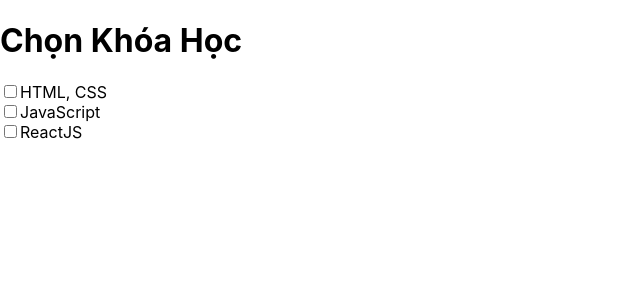
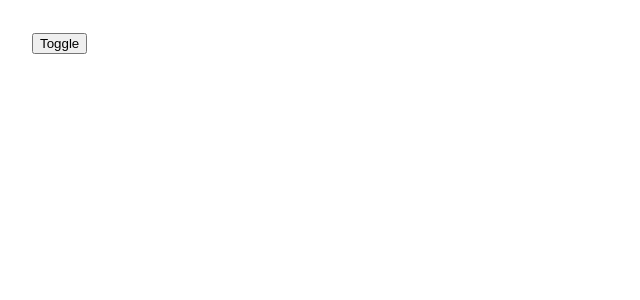
Before and after one commit to th4nh-phat09/ReactJS, a React (Create React App) app: page / in a window 1280 px wide. Shown: the top 300 px of the page, without its empty margins (0-640 px from the left). Built offline with nearby package versions, Linux system fonts and the light colour scheme.

Commit message:
mounted-unmounted

```diff
--- a/src/App.js
+++ b/src/App.js
@@ -1,34 +1,14 @@
-import React, { useState } from "react";
-
+import { useState } from "react";
+import Content from "./Content";
 function App() {
-  // Giả lập dữ liệu từ API
-  const courses = [
-    { id: '1', text: 'HTML, CSS' },
-    { id: '2', text: 'JavaScript' },
-    { id: '3', text: 'ReactJS' },
-  ];
-  const [checked, setChecked] = useState([]); // Lưu trữ ID của radio button được chọn
-
-  const handleClick = (id) => {
-     if(checked.includes(id)) {
-      setChecked(checked.filter(item => item !== id));
-  }
-  else
-    setChecked(prev => [...prev, id]);
-}
+  const [show, setShow] = useState(false); // Khởi tạo state show với giá trị false
 
   return (
-    <div>
-    <h1>Chọn Khóa Học</h1>
-      {courses.map(course =>
-        <div key={course.id}>
-          <input type="Checkbox" checked={checked.includes(course.id)} onChange={()=>handleClick(course.id)}/>
-          <label htmlFor={course.id}>{course.text}</label>
-        </div>
-      )}
+    <div style={{ padding: 32 }}>
+      {show && <Content />} {/* Hiển thị component Content nếu show là true */}
+      <button onClick={() => setShow(!show)}>Toggle</button> {/* Nút để toggle giá trị show */}
     </div>
-  )
-
+  );
 }
 
 export default App;
--- a/src/Content.js
+++ b/src/Content.js
@@ -1,57 +1,8 @@
 import { useEffect ,useState} from  'react'
-//Dùng nó khi ta giải quyết side effect
-//Ví dụ:
-//Update DOM
-// Call API
-//listener Event
 
-     //useEffect(callback,[deps])
-     //callback dùng để xử lý side effect
-     //deps là không bắt buộc
-     //deps có thể là props của component đó,hoặc bất cứ thứ gì ví dụ biến hoặc state,...
-
-     //1.useEffect(callback)
-     //Gọi callback mỗi khi component re-render
-     //Gọi callback sau khi component đc gắn vào DOM
-     //2.useEffect(callback,[])
-     //Chỉ gọi callback một lần khi component được mounted
-     //3.useEffect(callback,[deps])
-     //chỉ gọi lại callback mỗi khi deps thay đổi
-     //------------------------------------------
-     //1.callback sẽ luôn được gọi sau componet mounted
-const tabs=['posts','comments','albums']
-function Content(){
-
-     const [title,setTitle] =useState('')
-     const[posts,setPosts] =useState([])
-     const[types,setType] =useState('posts')
-
-     useEffect(()=>{
-        fetch(`https://jsonplaceholder.typicode.com/${types}`)
-        .then(res=>res.json())
-        .then((res)=>{setPosts(res)})
-                },[types])
-    return <div>
-             {tabs.map((tab)=>
-                                <button
-                                     key={tab}
-                                     style={tab === types ? {
-                                        color :'#fff',
-                                        backgroundColor:'#333'
-                                     } :{}}
-                                     onClick={()=>setType(tab)}>
-
-                                {tab}</button> )}
-            <input
-                value={title}
-                onChange={(e)=>setTitle(e.target.value)}
-                />
-            <ul>
-                {posts.map((post)=>{
-                   return <li key={post.id}>{post.title ||post.name}</li>
-                })}
-            </ul>
-            </div>
+const Content = () => {
+   return (
+      <h1>Hi anh em</h1>
+   )
 }
-
 export default Content
```
Also changed, not shown: src/setupTests.js (+54 -0 lines).
